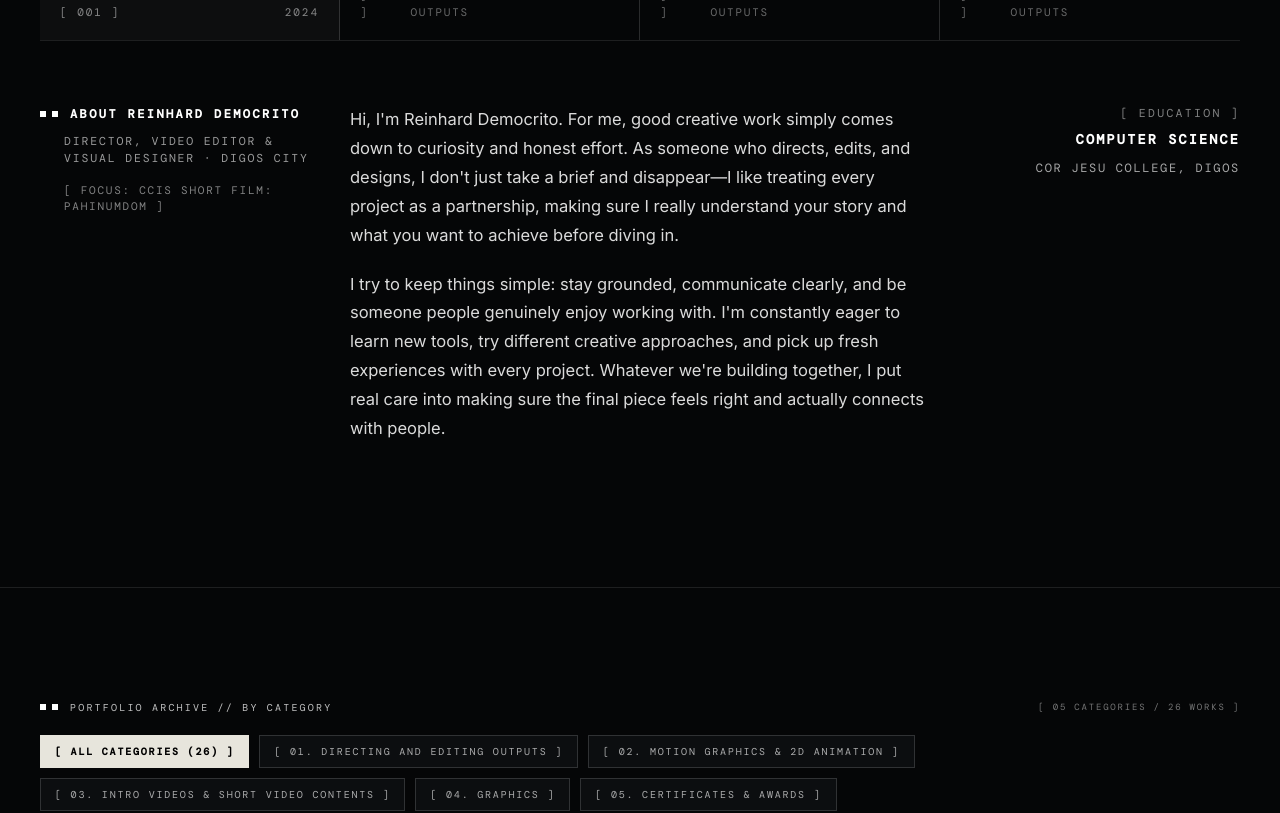
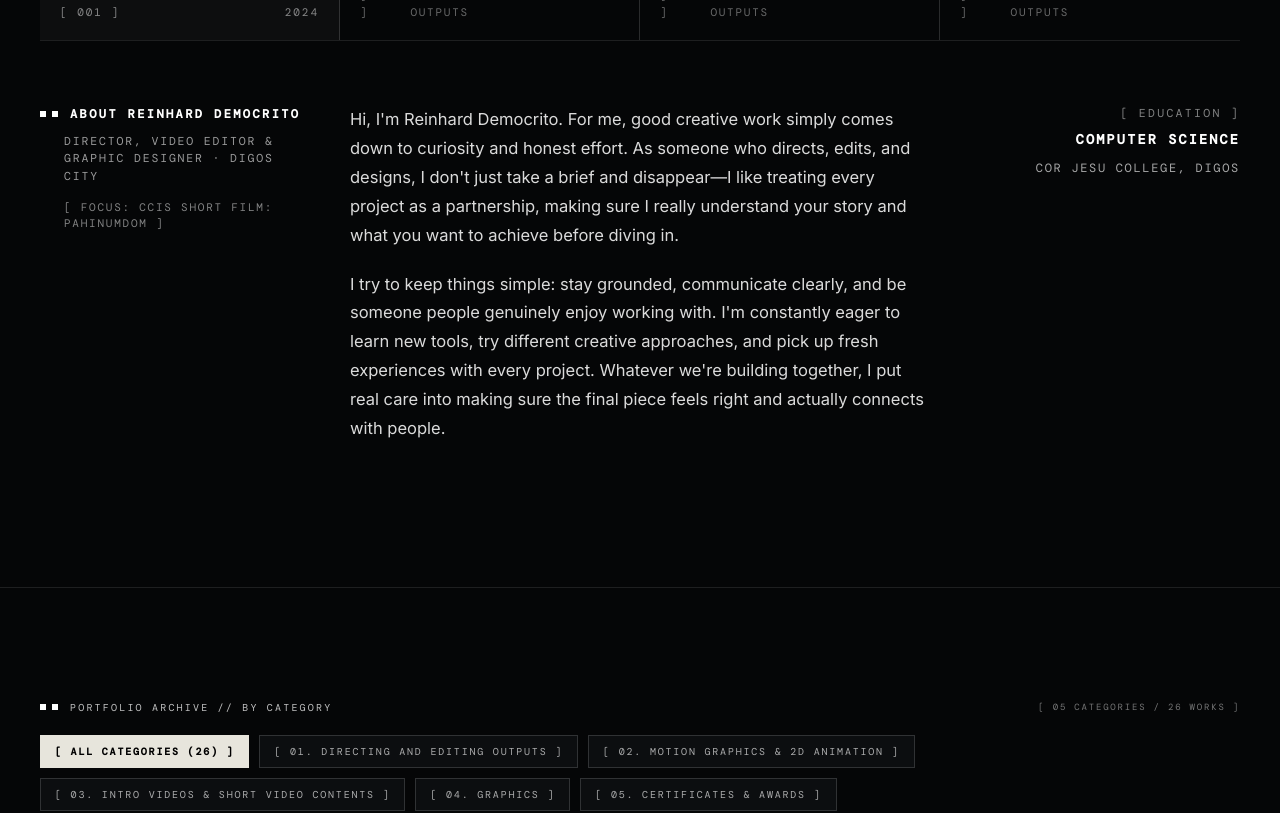
Before and after one commit to democritoreinhard78-cloud/reinharddemocrito, a React (Vite) app: page / in a window 1280 px wide. Shown: the part 1660-2473 px from the top of the page. Built offline with nearby package versions, Linux system fonts and the light colour scheme; no server answers.

Commit message:
chore: update title and references from visual designer to graphic designer

```diff
--- a/index.html
+++ b/index.html
@@ -5,11 +5,11 @@
     <link rel="icon" type="image/svg+xml" href="/favicon.svg" />
     <meta name="viewport" content="width=device-width, initial-scale=1.0" />
     <meta name="theme-color" content="#050607" />
-    <title>Reinhard Democrito - Director, Video Editor &amp; Visual Designer</title>
-    <meta name="description" content="Portfolio of Reinhard Democrito - director, video editor and visual designer based in Digos City, Philippines." />
+    <title>Reinhard Democrito - Director, Video Editor &amp; Graphic Designer</title>
+    <meta name="description" content="Portfolio of Reinhard Democrito - director, video editor and graphic designer based in Digos City, Philippines." />
     <meta property="og:type" content="website" />
-    <meta property="og:title" content="Reinhard Democrito - Director, Video Editor &amp; Visual Designer" />
-    <meta property="og:description" content="Direction, video editing and visual design portfolio." />
+    <meta property="og:title" content="Reinhard Democrito - Director, Video Editor &amp; Graphic Designer" />
+    <meta property="og:description" content="Direction, video editing and graphic design portfolio." />
     <!-- Google Fonts -->
     <link rel="preconnect" href="https://fonts.googleapis.com">
     <link rel="preconnect" href="https://fonts.gstatic.com" crossorigin>
--- a/src/components/ContactForm.tsx
+++ b/src/components/ContactForm.tsx
@@ -7,7 +7,7 @@ import { trackContactSubmit } from '../utils/analytics';
 const INQUIRY_OPTIONS: DropdownOption[] = [
   { value: 'Video Editing', label: 'Video Editing & Post-Production' },
   { value: 'Direction', label: 'Creative Direction & Storytelling' },
-  { value: 'Visual Design', label: 'Visual & Graphic Design' },
+  { value: 'Graphic Design', label: 'Graphic Design' },
   { value: 'Motion Graphics', label: 'Motion Graphics & Social Content' },
   { value: 'Collaboration', label: 'Project Collaboration' },
   { value: 'Other', label: 'Other Inquiry' }
--- a/src/components/ContactSection.tsx
+++ b/src/components/ContactSection.tsx
@@ -54,7 +54,7 @@ export const ContactSection: React.FC = () => {
 
             <p className="font-sans text-[13.5px] sm:text-[14.5px] font-normal normal-case tracking-normal text-white/75 leading-relaxed max-w-sm">
               Whether you&apos;re starting a new project or need a partner for direction, video
-              editing, or visual design — I&apos;m here to help turn your vision into reality.
+              editing, or graphic design — I&apos;m here to help turn your vision into reality.
             </p>
 
             {/* Interactive Controls */}
--- a/src/components/LoadingScreen.tsx
+++ b/src/components/LoadingScreen.tsx
@@ -61,7 +61,7 @@ export const LoadingScreen: React.FC<LoadingScreenProps> = ({ onComplete }) => {
             NarCraft
           </h1>
           <p className="text-[9px] tracking-[0.28em] text-white/60 uppercase font-mono">
-            [ DIRECTOR · VIDEO EDITOR · VISUAL DESIGNER ]
+            [ DIRECTOR · VIDEO EDITOR · GRAPHIC DESIGNER ]
           </p>
         </div>
 
--- a/src/data/portfolioData.ts
+++ b/src/data/portfolioData.ts
@@ -4,8 +4,8 @@ export const portfolioData: PortfolioData = {
   personalInfo: {
     firstName: "REINHARD",
     lastName: "DEMOCRITO",
-    title: "Director, Video Editor & Visual Designer",
-    subtitle: "Director, Video Editor & Visual Designer",
+    title: "Director, Video Editor & Graphic Designer",
+    subtitle: "Director, Video Editor & Graphic Designer",
     tagline: "I direct, edit & design stories that connect.",
     intro: "Every project is a partnership - I make sure I understand your story before diving in.",
     email: "democritoreinhard78@gmail.com",
@@ -57,7 +57,7 @@ export const portfolioData: PortfolioData = {
   whatCanIDo: [
     "Direction - Storytelling - Concept",
     "Video Editing - Motion Graphics",
-    "Visual Design - Social Media Graphics",
+    "Graphic Design - Social Media Graphics",
     "Presentations - Canva & PowerPoint"
   ],
 
```
